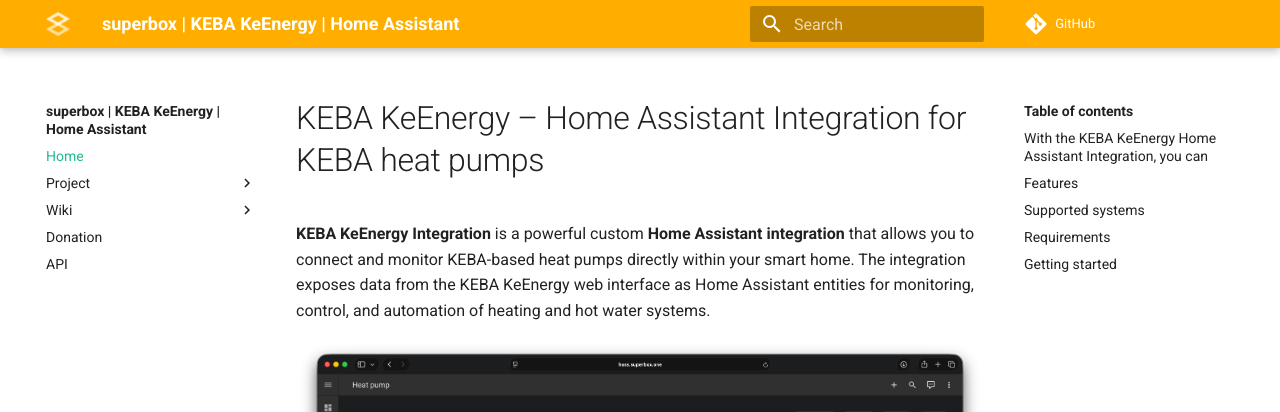
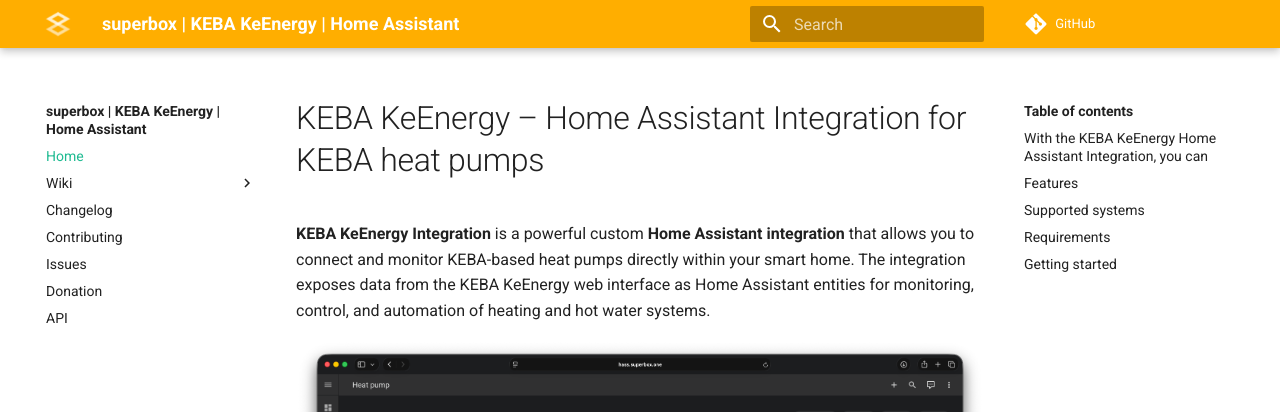
Before and after one commit to superbox-dev/keba_keenergy, an MkDocs documentation site: the page built from docs/index.md, in a window 1280 px wide. Shown: the top 412 px of the page. Built offline with MkDocs 1.6.1 and Material for MkDocs 9.7.7, drawn with Linux system fonts in a browser that asks for light colours; comment, search, counter and statistics services are not loaded; some of the changed lines change nothing that is shown.

Commit message:
Update docs

```diff
--- a/mkdocs.yml
+++ b/mkdocs.yml
@@ -21,14 +21,13 @@
   - stylesheets/extra.css
 nav:
   - Home: index.md
-  - Project:
-      - Changelog: keba-keenergy/home-assistant/changelog.md
-      - Contributing: keba-keenergy/home-assistant/contributing.md
-      - Issues: https://github.com/superbox-dev/keba_keenergy/issues
   - Wiki:
       - Supported devices: keba-keenergy/home-assistant/wiki/supported-devices.md
       - Examples: keba-keenergy/home-assistant/wiki/examples.md
       - FAQ: keba-keenergy/home-assistant/wiki/faq.md
+  - Changelog: keba-keenergy/home-assistant/changelog.md
+  - Contributing: keba-keenergy/home-assistant/contributing.md
+  - Issues: https://github.com/superbox-dev/keba_keenergy/issues
   - Donation: keba-keenergy/home-assistant/donation.md
   - API: https://api.superbox.one
 markdown_extensions:
```
